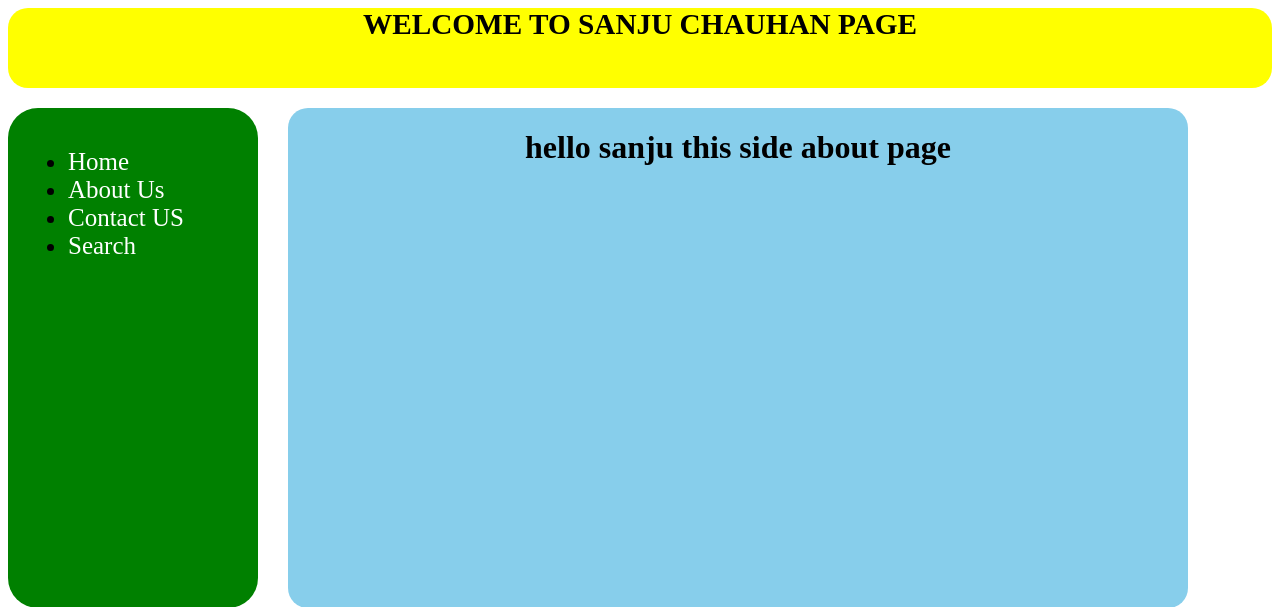
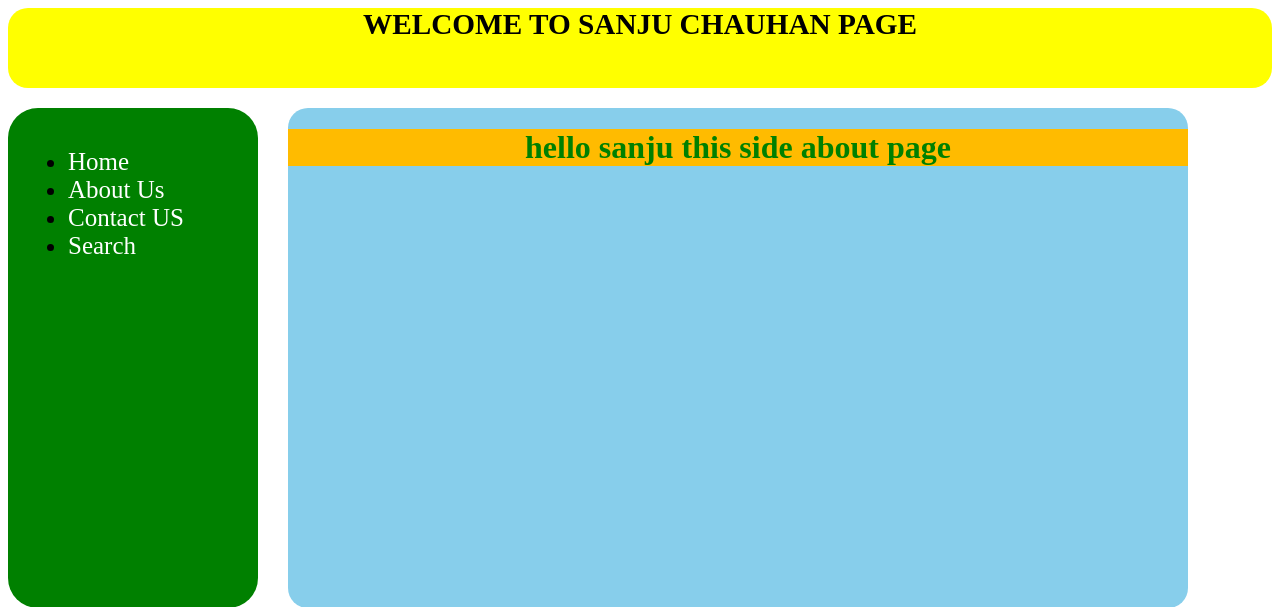
Before and after one commit to sanjuraja18/django_class, a Django app: page /about/ in a window 1280 px wide. Shown: the top 607 px of the page. Run offline with Django 5.2, Linux system fonts and the light colour scheme.

Commit message:
create static file

```diff
--- a/routing/project/app/static/css/app/style.css
+++ /dev/null
@@ -1,3 +0,0 @@
-#home{
-    background-color: aquamarine;
-}
--- a/routing/project/app/templates/about.html
+++ b/routing/project/app/templates/about.html
@@ -1,5 +1,11 @@
 {% extends "base.html" %}
+{% load static %}
+
+{% block head %}
+<link rel="stylesheet" href="{% static 'css/style.css' %}">
+{% endblock  %}
+
 
 {% block content %}
-<h1>hello sanju this side about page</h1>
+<h1 id="about">hello sanju this side about page</h1>
 {% endblock %}
--- a/routing/project/app/templates/base.html
+++ b/routing/project/app/templates/base.html
@@ -2,6 +2,8 @@
     <h3>WELCOME TO SANJU CHAUHAN PAGE </h3>
 
 </div>
+{% block head %}
+{% endblock %}
 <div id="main" style="display: flex; gap: 30px;">
     <div id="base1">
         {% include "base1.html" %}
--- a/routing/project/app/templates/home.html
+++ b/routing/project/app/templates/home.html
@@ -7,7 +7,11 @@
     <meta http-equiv="X-UA-Compatible" content="IE=edge">
     <meta name="viewport" content="width=device-width, initial-scale=1.0">
     <title>Document</title>
-    <link rel="stylesheet" href="{% static 'css/app/style.css' %}">
+    {% block head %}
+
+    <link rel="stylesheet" href="{% static 'css/style.css' %}">
+    {% endblock %}
+
 </head>
 <body>
     {% block content %}
--- a/routing/project/project/settings.py
+++ b/routing/project/project/settings.py
@@ -11,9 +11,12 @@ https://docs.djangoproject.com/en/5.1/ref/settings/
 """
 
 from pathlib import Path
+import os
 
 # Build paths inside the project like this: BASE_DIR / 'subdir'.
 BASE_DIR = Path(__file__).resolve().parent.parent
+STATIC_DIR=os.path.join(BASE_DIR,'static')
+
 
 
 # Quick-start development settings - unsuitable for production
@@ -117,6 +120,7 @@ USE_TZ = True
 # https://docs.djangoproject.com/en/5.1/howto/static-files/
 
 STATIC_URL = 'static/'
+STATICFILES_DIRS=[STATIC_DIR]
 
 # Default primary key field type
 # https://docs.djangoproject.com/en/5.1/ref/settings/#default-auto-field
--- /dev/null
+++ b/routing/project/static/css/style.css
@@ -0,0 +1,7 @@
+#home{
+    color: red;
+}
+#about{
+    color: green;
+    background-color: rgb(255, 187, 0);
+}
```
Also changed, not shown: routing/project/static/image/img1.jpg (renamed from routing/project/app/static/image/img1.jpg), 1 other file.
